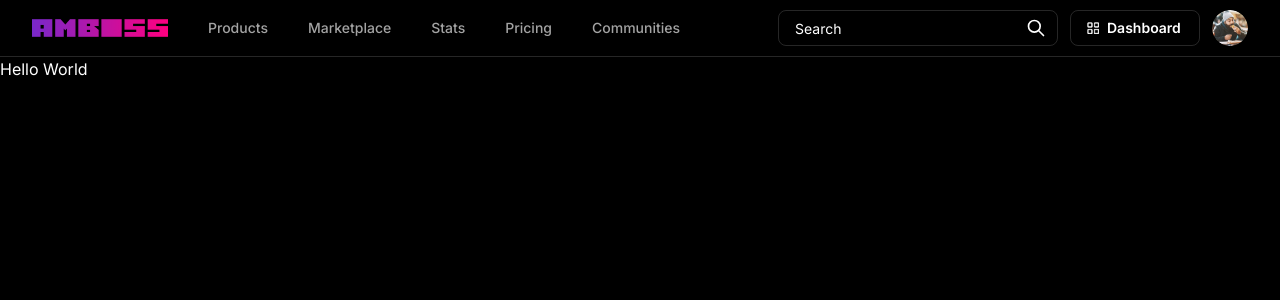
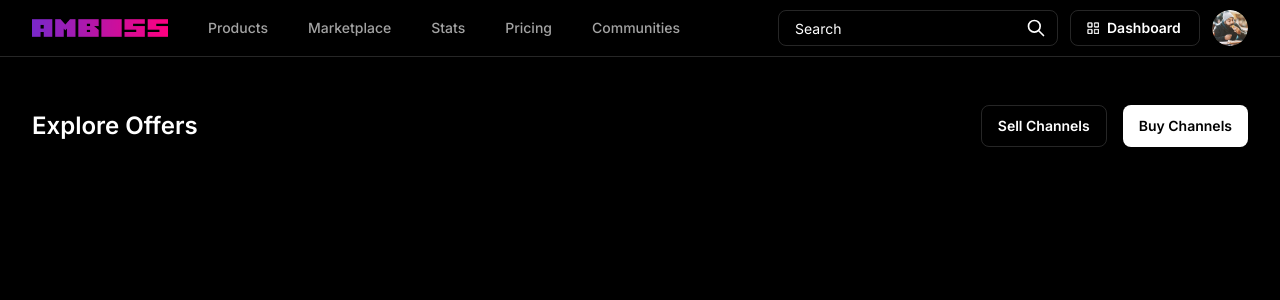
Before and after one commit to TheBrandonDelgado/amboss-frontend-project, a Next.js app: page / in a window 1280 px wide. Shown: the top 300 px of the page. Built offline with nearby package versions, Linux system fonts and the light colour scheme; no server answers.

Commit message:
Fetch API data

```diff
--- a/src/app/layout.tsx
+++ b/src/app/layout.tsx
@@ -2,6 +2,7 @@ import type { Metadata } from "next";
 import { Inter } from "next/font/google";
 import "./globals.css";
 import { Header } from '@/components/layout/Header'
+import { Providers } from './providers'
 
 const inter = Inter({
   subsets: ["latin"],
@@ -21,8 +22,10 @@ export default function RootLayout({
   return (
     <html lang="en">
       <body className={`${inter.variable} font-sans antialiased`}>
-        <Header />
-        {children}
+        <Providers>
+          <Header />
+          {children}
+        </Providers>
       </body>
     </html>
   );
--- a/src/app/page.tsx
+++ b/src/app/page.tsx
@@ -1,9 +1,98 @@
-import Image from "next/image";
+'use client'
+
+// import { useQuery } from '@tanstack/react-query'
+// import { graphqlClient } from "@/lib/graphql-client";
+import { useEffect } from 'react';
 
 export default function Home() {
+
+  // const { data, isLoading } = useQuery({
+  //   queryKey: ['offers'],
+  //   queryFn: async () => {
+  //     try {
+  //       const data = await graphqlClient.request(
+  //         `query List {
+  //           getOffers {
+  //             list {
+  //               account
+  //               amboss_fee_rate
+  //               base_fee
+  //               base_fee_cap
+  //               conditions {
+  //                 condition
+  //                 operator
+  //                 value
+  //               }
+  //               fee_rate
+  //               fee_rate_cap
+  //               id
+  //               max_size
+  //               min_block_length
+  //               min_size
+  //               offer_type
+  //               onchain_multiplier
+  //               onchain_priority
+  //               orders {
+  //                 locked_size
+  //               }
+  //               seller_score
+  //               side
+  //               status
+  //               tags {
+  //                 name
+  //               }
+  //               total_size
+  //             }
+  //           }
+  //         }`,
+  //         {}
+  //       );
+
+  //       // Handle 204 response by returning empty list
+  //       if (!data) {
+  //         return { getOffers: { list: [] } };
+  //       }
+
+  //       return data;
+  //     } catch (error) {
+  //       console.error('Error fetching offers:', error);
+  //       throw error;
+  //     }
+  //   },
+  //   // You might want to add these options:
+  //   retry: false, // Don't retry if we get a 204
+  //   staleTime: 1000 * 60, // Consider data fresh for 1 minute
+  // })
+
+  const fetchOffers = async () => {
+    const response = await fetch('https://api.amboss.space/graphql', {
+      method: 'POST',
+      headers: {
+        'Content-Type': 'application/json',
+      },
+      body: JSON.stringify({ query: 'query List { getOffers { list { account } } }' }),
+    })
+    const data = await response.json()
+    console.log(data)
+    return data
+  }
+
+  useEffect(() => {
+    fetchOffers()
+  }, [])
+
   return (
     <div>
-      <h1>Hello World</h1>
+      <div className="flex justify-between items-center py-12 px-8">
+        <h1 className="text-2xl font-semibold">Explore Offers</h1>
+        <div className="flex gap-4">
+          <button className="bg-transparent text-white px-4 py-[10px] rounded-lg border border-white/15 font-semibold text-sm">Sell Channels</button>
+          <button className="bg-white text-black px-4 py-[10px] rounded-lg font-semibold text-sm">Buy Channels</button>
+        </div>
+      </div>
+      <div>
+
+      </div>
     </div>
   );
 }
--- /dev/null
+++ b/src/app/providers.tsx
@@ -0,0 +1,13 @@
+'use client'
+
+import { QueryClient, QueryClientProvider } from '@tanstack/react-query'
+
+const queryClient = new QueryClient()
+
+export function Providers({ children }: { children: React.ReactNode }) {
+  return (
+    <QueryClientProvider client={queryClient}>
+      {children}
+    </QueryClientProvider>
+  )
+}
--- /dev/null
+++ b/src/lib/graphql-client.ts
@@ -0,0 +1,3 @@
+import { GraphQLClient } from 'graphql-request'
+
+export const graphqlClient = new GraphQLClient('https://api.amboss.space/graphql')
```
Also changed, not shown: package.json (+9 -6 lines), 1 other file (tests, documents, lock files or other folders).
